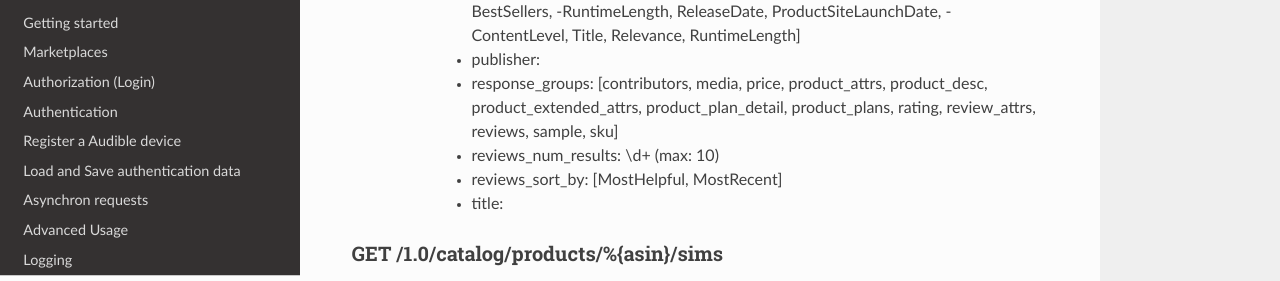
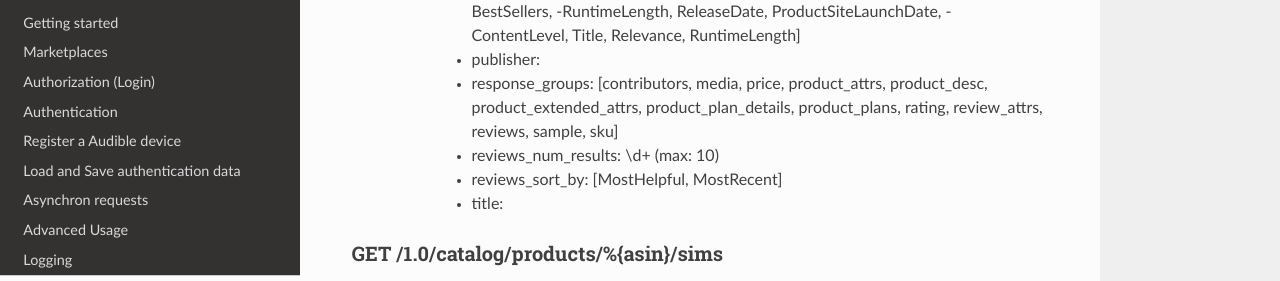
Before and after one commit to mkb79/Audible, a Sphinx documentation site: the page built from docs/source/misc/external_api.rst, in a window 1280 px wide and 900 px high, scrolled down 7327 px. Shown: the part 184-465 px from the top of the window. Built offline with Sphinx 7.4.7 and the Read the Docs theme 2.0.0, drawn with Linux system fonts in a browser that asks for light colours.

Commit message:
docs: fix response_groups typo
product_plan_detail -> product_plan_details

```diff
--- a/docs/source/misc/external_api.rst
+++ b/docs/source/misc/external_api.rst
@@ -373,7 +373,7 @@
    - products_since_timestamp:
    - products_sort_by: [-ReleaseDate, ContentLevel, -Title, AmazonEnglish, AvgRating, BestSellers, -RuntimeLength, ReleaseDate, ProductSiteLaunchDate, -ContentLevel, Title, Relevance, RuntimeLength]
    - publisher:
-   - response_groups: [contributors, media, price, product_attrs, product_desc, product_extended_attrs, product_plan_detail, product_plans, rating, review_attrs, reviews, sample, sku]
+   - response_groups: [contributors, media, price, product_attrs, product_desc, product_extended_attrs, product_plan_details, product_plans, rating, review_attrs, reviews, sample, sku]
    - reviews_num_results: \\d+ (max: 10)
    - reviews_sort_by: [MostHelpful, MostRecent]
    - title:
```
